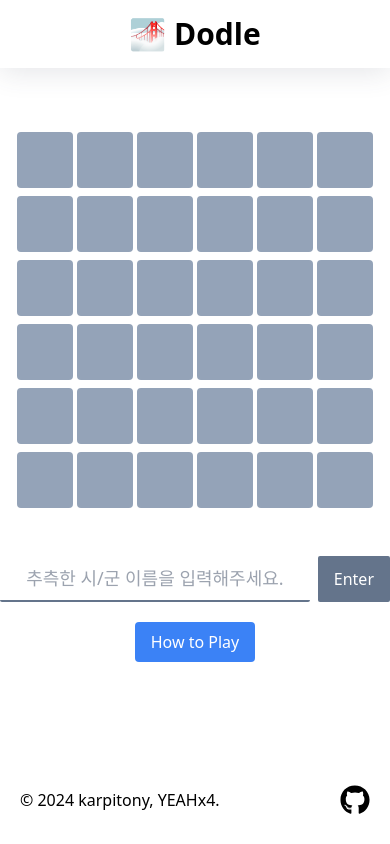
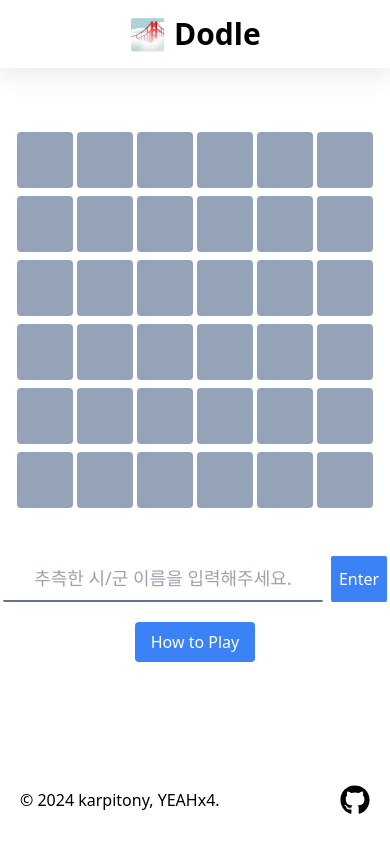
Before and after one commit to karpitony/dodle, a React (Vite) app: page / in a window 390 px wide. Built offline with nearby package versions, Linux system fonts and the light colour scheme.

Commit message:
모바일에서 인풋칸 크기 조절

```diff
--- a/src/components/game/AnswerInput.jsx
+++ b/src/components/game/AnswerInput.jsx
@@ -24,8 +24,9 @@ export default function AnswerInput({ value, onKeyDown, onChange }) {
         onChange={onChange}
         className={cn(
           "flex justify-center border border-slate-500 px-4 py-2 rounded-sm",
-          "w-full text-center text-lg focus:outline-none border-t-0 border-x-0",
-          "border-b-2 border-slate-300 focus:border-green-500"
+          "text-center text-lg focus:outline-none border-t-0 border-x-0",
+          "border-b-2 border-slate-300 focus:border-blue-500",
+          "w-80 md:w-full"
         )}
         style={{
           // animation: "ripple 0.5s forwards ease-in-out",
@@ -34,8 +35,8 @@ export default function AnswerInput({ value, onKeyDown, onChange }) {
       />
       <button
         className={cn(
-          "ml-2 px-4 py-1 bg-slate-500 focus:bg-green-500 text-white rounded-sm",
-          "md:hidden"
+          "ml-2 px-2 py-1 bg-blue-500 text-white rounded-sm",
+          "md:hidden text-center"
         )}
         onClick={handleButtonClick}
       >
```
